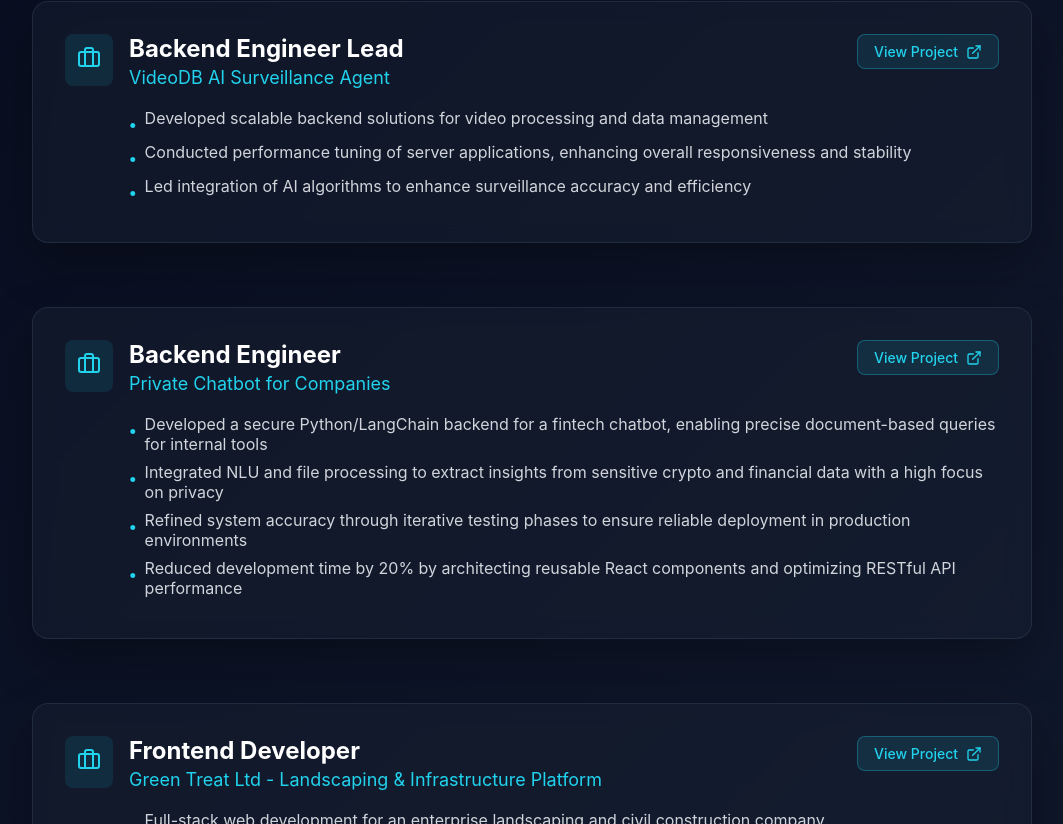
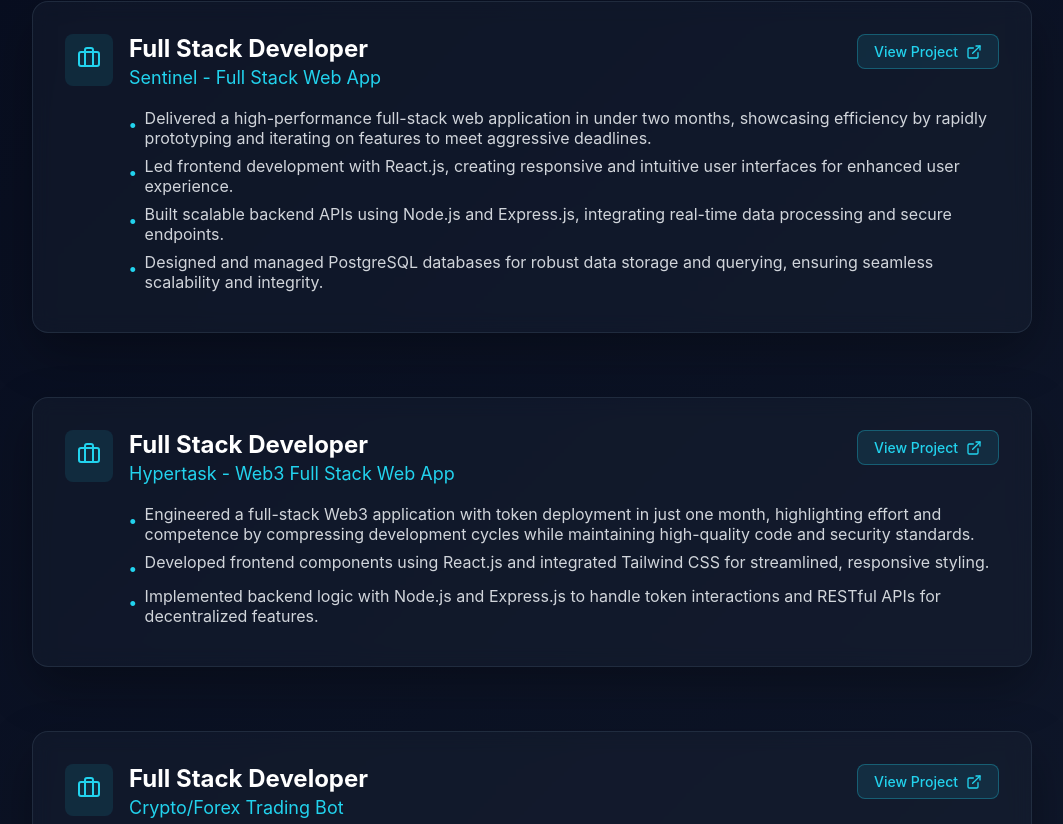
Before and after one commit to emmystark/portfolio, a React (Vite) app: page / in a window 1280 px wide. Shown: the part 1776-2600 px from the top of the page, without its empty margins (108-1171 px from the left). Built offline with nearby package versions, Linux system fonts and the light colour scheme.

Commit message:
update to my resumeand portfolio

```diff
--- a/src/Portfolio.jsx
+++ b/src/Portfolio.jsx
@@ -52,14 +52,37 @@ export default function Portfolio() {
 
   const experiences = [
     {
-      title: "Backend Engineer Lead",
-      company: "VideoDB AI Surveillance Agent",
+      title: "Full Stack Developer ",
+      company: "Sentinel - Full Stack Web App",
       // period: "Oct 2025 - Jan 2026",
-      projectUrl: "https://github.com/emmystark/video-surveillance-agent-.git", // Replace with actual URL
+      projectUrl: "https://sentinel-tau-hazel.vercel.app/login", // Replace with actual URL
       description: [
-        "Developed scalable backend solutions for video processing and data management",
-        "Conducted performance tuning of server applications, enhancing overall responsiveness and stability",
-        "Led integration of AI algorithms to enhance surveillance accuracy and efficiency",
+        "Delivered a high-performance full-stack web application in under two months, showcasing efficiency by rapidly prototyping and iterating on features to meet aggressive deadlines.",
+        "Led frontend development with React.js, creating responsive and intuitive user interfaces for enhanced user experience.",
+        "Built scalable backend APIs using Node.js and Express.js, integrating real-time data processing and secure endpoints.",
+        "Designed and managed PostgreSQL databases for robust data storage and querying, ensuring seamless scalability and integrity.",
+      ],
+    },
+    {
+      title: "Full Stack Developer",
+      company: "Hypertask - Web3 Full Stack Web App",
+      // period: "Oct 2025 - Jan 2026",
+      projectUrl: "https://hypertask.vercel.app", // Replace with actual URL
+      description: [
+        "Engineered a full-stack Web3 application with token deployment in just one month, highlighting effort and competence by compressing development cycles while maintaining high-quality code and security standards.",
+        "Developed frontend components using React.js and integrated Tailwind CSS for streamlined, responsive styling.",
+        "Implemented backend logic with Node.js and Express.js to handle token interactions and RESTful APIs for decentralized features.",
+      ],
+    },
+    {
+      title: "Full Stack Developer",
+      company: "Crypto/Forex Trading Bot",
+      // period: "Oct 2025 - Jan 2026",
+      projectUrl: ".", // Replace with actual URL
+      description: [
+        "Built an advanced trading bot for crypto and forex analysis and prediction in three months, exemplifying competence by incorporating complex algorithms and delivering a robust solution with minimal bugs through rigorous testing.",
+        "Crafted frontend interfaces with React.js to visualize predictions and user dashboards for intuitive interaction.",
+        "Developed backend services using Node.js and Express.js for data analysis, API integrations, and real-time predictions.",
       ],
     },
     {
```
